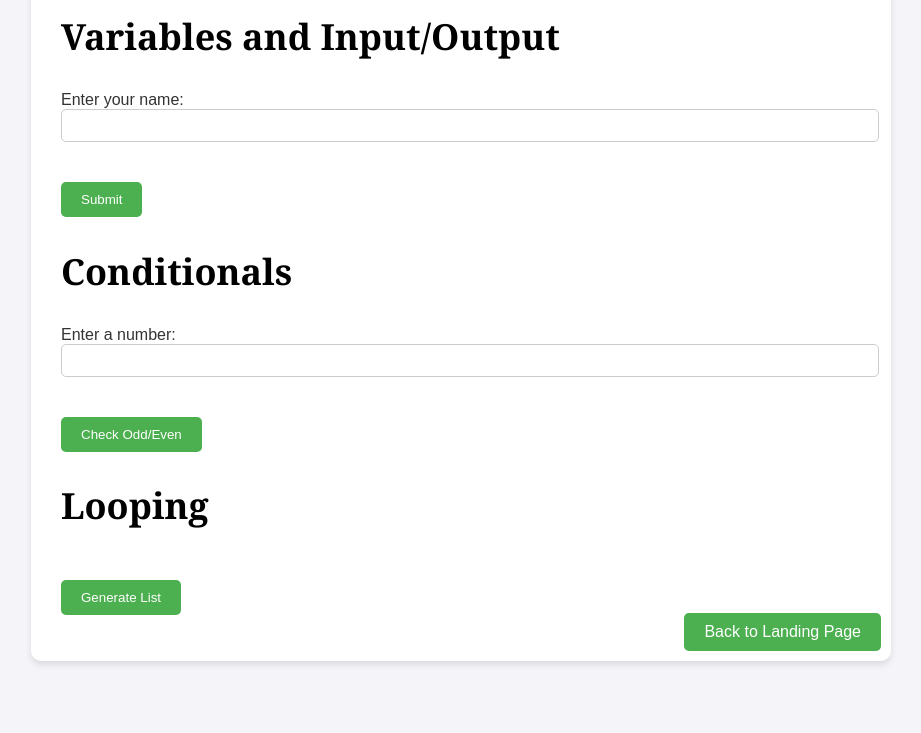
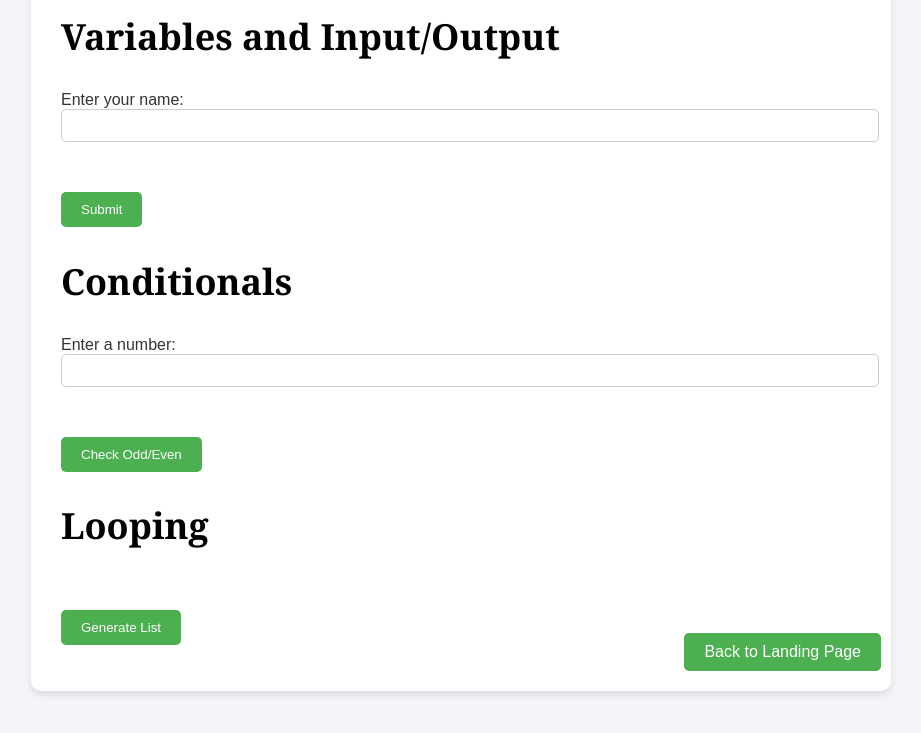
Before and after one commit to Roku09/DemoWithJavaScript, a plain HTML site: page demo.html in a window 1280 px wide. Shown: the part 171-904 px from the top of the page, without its empty margins (179-1100 px from the left). Before the commit the page ends 882 px from the top, so only its background shows below. Drawn offline with Linux system fonts and the light colour scheme.

Commit message:
Update style.css

```diff
--- a/style.css
+++ b/style.css
@@ -56,7 +56,7 @@ button {
   border-radius: 5px;
   cursor: pointer;
   text-align: center;
-  margin-top: 20px; /* More space between button and content */
+  margin-top: 30px; /* More space between button and content */
 }
 
 button:hover {
@@ -66,7 +66,7 @@ button:hover {
 .button {
   display: inline-block;
   padding: 10px 20px;
-  margin-top: 30px; /* Increase space between content and button */
+  margin-top: 40px; /* Increase space between content and button */
   color: #fff;
   background: #4caf50; /* Green button color */
   text-decoration: none;
@@ -81,9 +81,9 @@ button:hover {
 /* Back to Landing Page button inside the container */
 a.button {
   position: absolute;
-  bottom: 10px;
+  bottom: 20px; /* Adjusted to give more space from the bottom */
   right: 10px;
-  margin-top: 10px; /* Add margin to space it from other elements */
+  margin-top: 20px; /* Add margin to space it from other elements */
 }
 
 /* Styling for generating list */
```
